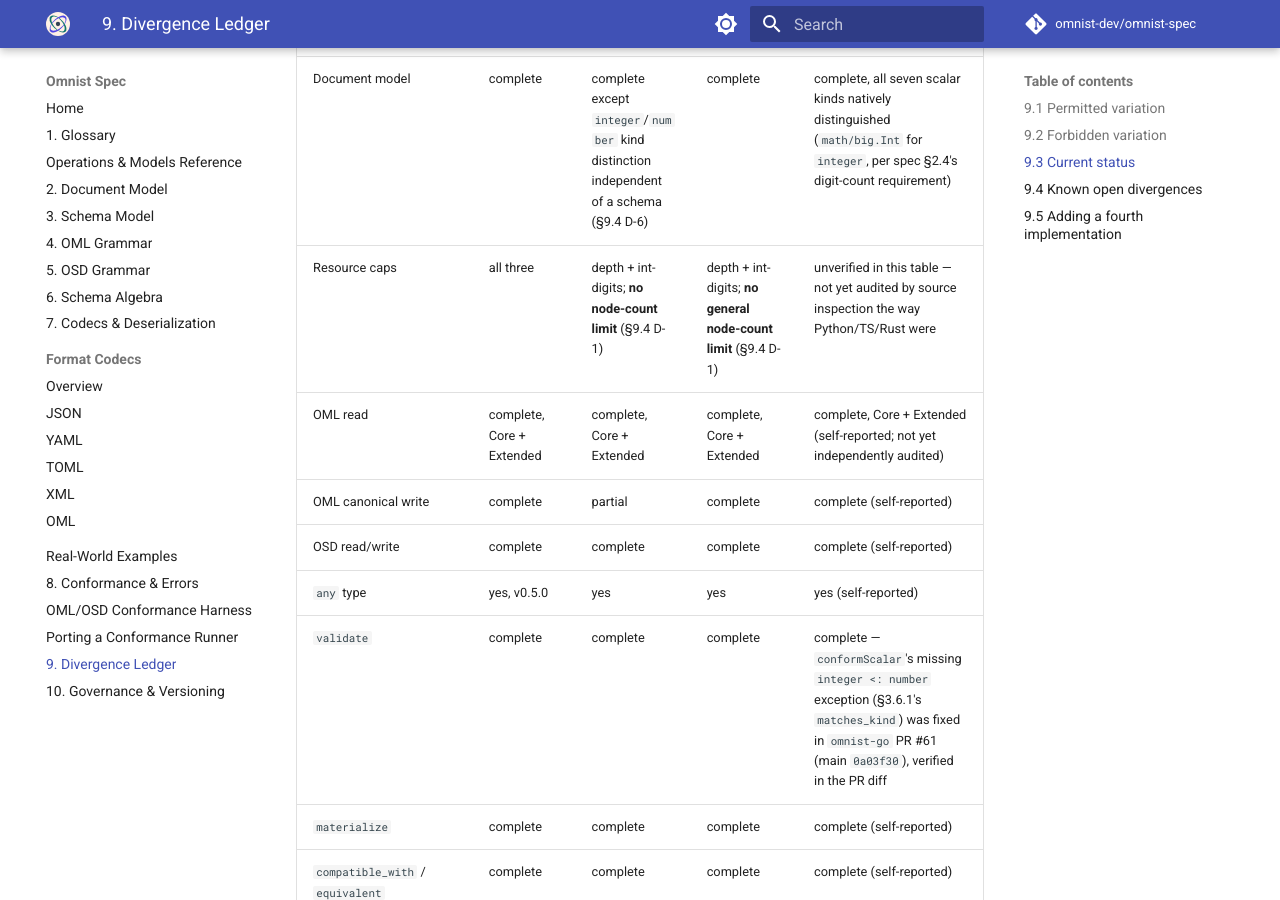
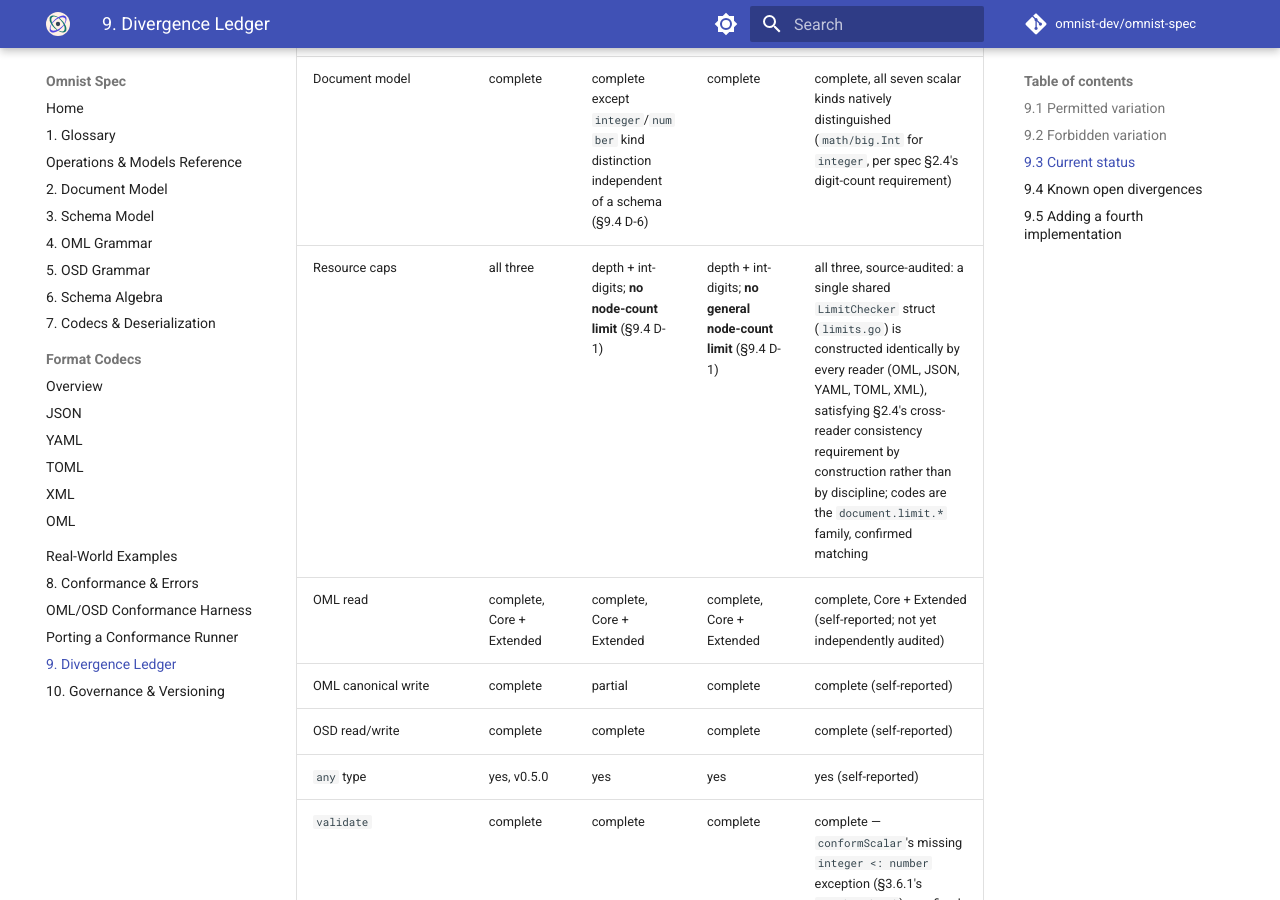
Before and after one commit to omnist-dev/omnist-spec, an MkDocs documentation site: the page built from docs/09-divergence-ledger.md, in a window 1280 px wide and 900 px high, scrolled down 2447 px. Built offline with MkDocs 1.6.1 and Material for MkDocs 9.7.7, drawn with Linux system fonts in a browser that asks for light colours; comment, search, counter and statistics services are not loaded.

Commit message:
Mark Go's resource-caps row source-audited clean
Independently verified before updating (not accepted at face value):
omnist-go's LimitChecker (limits.go) is constructed identically by every
Document-producing reader (OML, JSON, YAML, TOML, XML) via
NewLimitChecker(DefaultLimits()), enforcing all three caps
(depth/nodes/int-digits) with document.limit.* codes matching the spec's
family. Single shared struct, not two numbers kept equal by discipline --
satisfies Sec2.4's cross-reader consistency requirement by construction.

```diff
--- a/docs/09-divergence-ledger.md
+++ b/docs/09-divergence-ledger.md
@@ -104,7 +104,7 @@ As of spec v0.2.0-alpha.
 | Version | 0.7.12 | 0.0.4-alpha | 0.0.1-alpha | 0.0.x-alpha |
 | Maturity | beta, reference | alpha | alpha | alpha, built spec-first with no reference-implementation access (§9.5) |
 | Document model | complete | complete except `integer`/`number` kind distinction independent of a schema (§9.4 D-6) | complete | complete, all seven scalar kinds natively distinguished (`math/big.Int` for `integer`, per spec §2.4's digit-count requirement) |
-| Resource caps | all three | depth + int-digits; **no node-count limit** (§9.4 D-1) | depth + int-digits; **no general node-count limit** (§9.4 D-1) | unverified in this table — not yet audited by source inspection the way Python/TS/Rust were |
+| Resource caps | all three | depth + int-digits; **no node-count limit** (§9.4 D-1) | depth + int-digits; **no general node-count limit** (§9.4 D-1) | all three, source-audited: a single shared `LimitChecker` struct (`limits.go`) is constructed identically by every reader (OML, JSON, YAML, TOML, XML), satisfying §2.4's cross-reader consistency requirement by construction rather than by discipline; codes are the `document.limit.*` family, confirmed matching |
 | OML read | complete, Core + Extended | complete, Core + Extended | complete, Core + Extended | complete, Core + Extended (self-reported; not yet independently audited) |
 | OML canonical write | complete | partial | complete | complete (self-reported) |
 | OSD read/write | complete | complete | complete | complete (self-reported) |
```
